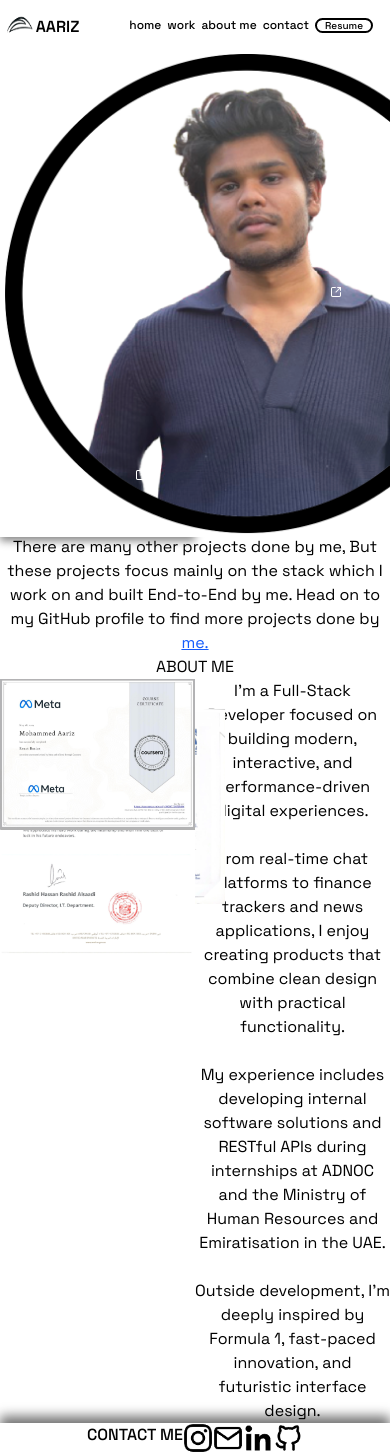
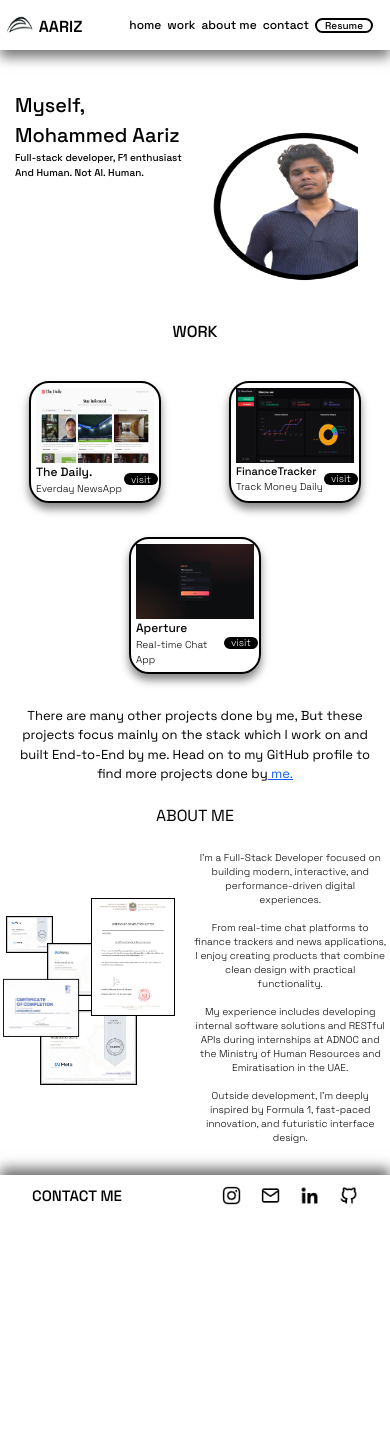
Before and after one commit to mohammedaarizofficial/personalportfolio, a React (Vite) app: page / in a window 390 px wide. After the commit the page ends 1217 px from the top, so only its background shows below. Built offline with nearby package versions, Linux system fonts and the light colour scheme.

Commit message:
Finished the responsiveness of the website , it works on iphone 13 pro. but there is some animation left to do and make it more responsive

```diff
--- a/src/App.tsx
+++ b/src/App.tsx
@@ -10,7 +10,7 @@ const Footer = lazy(()=>import('./components/Footer'));
 
 function App() {
   return (
-    <div className="min-h-screen flex flex-col" style={{minWidth:'370px'}}>
+    <div className="min-h-screen flex flex-col relative" >
         <Navbar />
         <Hero />
       <Suspense>
--- a/src/components/Aboutmesection.tsx
+++ b/src/components/Aboutmesection.tsx
@@ -6,28 +6,28 @@ import programming from "../assets/programmingwithjscert.png";
 
 function Aboutmesection(){
     return(
-        <div className="flex flex-col lg:gap-[10px] items-center lg:py-[108px] lg:mb-[100px] lg:mt-[100px]" id="aboutme">
+        <div className="flex flex-col lg:gap-[10px] items-center mb-[30px] lg:py-[108px] lg:mb-[100px] lg:mt-[100px]" id="aboutme">
             <div className="font-heading lg:text-nav-title">
                 ABOUT ME
             </div>
-            <div className="grid grid-cols-2 lg:px-[43px] lg:py-[10px]">
-                <div className="relative">
-                    <img src={adnoc} alt="Adnoc internship" width="263.33" height="344.24" loading="lazy" className="absolute lg:top-[240px] lg:left-[70px] logo lg:border-2 lg:border-primary lg:z-10 lg:hover:z-50 lg:hover:scale-180 lg:transition-all lg:duration-300 lg:ease-in-out lg:will-change-transform lg:hover:translate-x-[160px] lg:hover:-translate-y-[100px] cursor-pointer"/>
+            <div className="grid grid-cols-2 pt-[23px] pr-[3px] lg:px-[43px] lg:py-[10px] relative">
+                <div className="lg:relative">
+                    <img src={adnoc} alt="Adnoc internship" loading="lazy" className="absolute border w-[58px] h-[75.82px] top-[142px] left-[12px] lg:w-[263.33px] lg:h-[344.24px] lg:top-[240px] lg:left-[70px] logo lg:border-2 lg:border-primary z-10 lg:hover:z-50 lg:hover:scale-180 lg:transition-all lg:duration-300 lg:ease-in-out lg:will-change-transform lg:hover:translate-x-[160px] lg:hover:-translate-y-[100px] cursor-pointer"/>
 
                     <img src={intro} alt="Introduction to front-end Certificate" width="252" height="196" loading="lazy"
-                    className="absolute lg:top-[55px] lg:left-[96px] lg:border-2 lg:z-0 lg:border-primary lg:hover:z-50 lg:hover:scale-250 lg:hover:translate-x-[140px] lg:hover:translate-y-[200px] lg:transition-all lg:duration-300 lg:ease-in-out lg:will-change-transform cursor-pointer"/>
+                    className="absolute border w-[47px] h-[37px] top-[88px] left-[6px] lg:w-[252px] lg:h-[196px] lg:top-[55px] lg:left-[96px] lg:border-2 z-0 lg:border-primary lg:hover:z-50 lg:hover:scale-250 lg:hover:translate-x-[140px] lg:hover:translate-y-[200px] lg:transition-all lg:duration-300 lg:ease-in-out lg:will-change-transform cursor-pointer"/>
 
-                    <img src={sharjah} alt="Ministry of Human Resources and Emiratisation internship" width="297" height="420" loading="lazy"
-                    className="absolute lg:top-[55px] lg:left-[406px] lg:border-2 lg:z-10 lg:border-primary lg:hover:z-50 lg:hover:scale-150 lg:hover:-translate-x-[160px] lg:hover:translate-y-[70px]
+                    <img src={sharjah} alt="Ministry of Human Resources and Emiratisation internship" loading="lazy"
+                    className="absolute border w-[84px] h-[118px] top-[70px] left-[91px] lg:w-[297px] lg:h-[420px] lg:top-[55px] lg:left-[406px] lg:border-2 z-10 lg:border-primary lg:hover:z-50 lg:hover:scale-150 lg:hover:-translate-x-[160px] lg:hover:translate-y-[70px]
                     lg:transition-all lg:duration-300 lg:ease-in lg:will-change-transform cursor-pointer"/>
 
-                    <img src={programming} alt="Programming with JavaScript Certificate" width="209" height="162" loading="lazy"
-                    className="absolute lg:top-[200px] lg:left-[303px] lg:border-2 lg:border-primary lg:hover:z-50 lg:hover:scale-300 lg:transition-all lg:duration-300 lg:ease-in-out lg:will-change-transform lg:hover:-translate-x-[50px] lg:hover:translate-y-[50px] cursor-pointer"/>
+                    <img src={programming} alt="Programming with JavaScript Certificate" loading="lazy"
+                    className="absolute border w-[68px] h-[53px] top-[115px] left-[47px] lg:w-[209px] lg:h-[162px] lg:top-[200px] lg:left-[303px] lg:border-2 lg:border-primary lg:hover:z-50 lg:hover:scale-300 lg:transition-all lg:duration-300 lg:ease-in-out lg:will-change-transform lg:hover:-translate-x-[50px] lg:hover:translate-y-[50px] cursor-pointer"/>
 
-                    <img src={reactBasics} alt="React Basics Certificate" width="347" height="267" loading="lazy"
-                    className="absolute lg:top-[430px] lg:left-[250px] lg:border-2 lg:z-0 lg:border-primary lg:hover:z-50 lg:hover:scale-180 lg:hover:-translate-x-[50px] lg:hover:-translate-y-[240px] lg:transition-all lg:duration-300 lg:ease-in-out lg:will-change-transform cursor-pointer"/>
+                    <img src={reactBasics} alt="React Basics Certificate" loading="lazy"
+                    className="absolute border w-[97px] h-[75px] top-[182px] left-[40px] lg:w-[347px] lg:h-[267px] lg:top-[430px] lg:left-[250px] lg:border-2 z-0 lg:border-primary lg:hover:z-50 lg:hover:scale-180 lg:hover:-translate-x-[50px] lg:hover:-translate-y-[240px] lg:transition-all lg:duration-300 lg:ease-in-out lg:will-change-transform cursor-pointer"/>
                 </div>
-                <div className="font-heading lg:text-[24px] font-regular lg:leading-[48px] text-center">I’m a Full-Stack Developer focused on building modern, interactive, and performance-driven digital experiences.<br/><br/>
+                <div className="font-heading text-[10px] leading-[14px] lg:text-[24px] font-light lg:font-normal lg:leading-[48px] text-center">I’m a Full-Stack Developer focused on building modern, interactive, and performance-driven digital experiences.<br/><br/>
 
 From real-time chat platforms to finance trackers and news applications, I enjoy creating products that combine clean design with practical functionality.<br/><br/>
 
--- a/src/components/Button.tsx
+++ b/src/components/Button.tsx
@@ -8,13 +8,13 @@ interface ButtonProps{
 
 function Button({variant,content}:ButtonProps){
     const variantType = (variant==="primary")?"text-black border-[2px] lg:border-[5px] border-black hover:text-white hover:bg-black cursor-pointer transition-all duration-200 ease-in hover:scale-105":" text-white bg-black "
-    if(content==="VISIT"){
+    if(content==="visit"){
         return(
-            <div className={`flex rounded-[54px] ${variantType} justify-content-center items-center lg:gap-1 lg:p-[10px] cursor-pointer`}>
-                <div className={`lg:text-[15px] font-medium `}>
+            <div className={`flex rounded-[54px] ${variantType} justify-content-center justify-center items-center lg:gap-1 lg:p-[10px] cursor-pointer w-[34px] h-[12px] lg:w-[70.88px] lg:h-[42.5px]`}>
+                <div className={`text-[10px] font-light lg:text-[17px] lg:font-medium `}>
                     {content}
                 </div>
-                <img src={link} alt="link" className="invert w-[12px] h-[12px]" />
+                <img src={link} alt="link" className="invert w-[12px] h-[12px] hidden lg:inline" />
             </div>
         )
     }else{
--- a/src/components/Footer.tsx
+++ b/src/components/Footer.tsx
@@ -10,13 +10,13 @@ import mail from "../assets/mail.png";
 
 function Footer(){
     return(
-        <div className="flex flex-row lg:px-[37px] lg:py-[10px] shadow-footer justify-center lg:gap-[750px]" id="contact">
-            <div className="font-heading lg:text-hero-sub font-medium">CONTACT ME</div>
-            <div className="flex jusitfy-center lg:gap-[61px] lg:p-[10px] items-center">
+        <div className="flex flex-row items-center gap-[100px] py-[10px] lg:px-[37px] lg:py-[10px] shadow-footer justify-center lg:gap-[750px]" id="contact">
+            <div className="font-heading text-[15px] lg:text-hero-sub font-medium">CONTACT ME</div>
+            <div className="flex justify-center gap-[20px] lg:gap-[61px] lg:p-[10px] items-center ">
                 <Tooltip>
                     <TooltipTrigger asChild>
                         <a href="https://www.instagram.com/mohd.aarizzz/?hl=en" target="_blank" className="cursor-pointer">
-                            <img src={insta} alt="instagram" width="30" height="30" loading="lazy"/>
+                            <img src={insta} alt="instagram" loading="lazy" className="w-[19px] h-[19px] lg:w-[30px] lg:h-[30px]"/>
                         </a>
                     </TooltipTrigger>
                     <TooltipContent className="fill-primary bg-primary text-white" arrowClassName="bg-primary fill-primary">
@@ -27,7 +27,7 @@ function Footer(){
                 <Tooltip>
                     <TooltipTrigger asChild>
                         <a href="mailto:mohd.aariz.official@gmail.com" target="_blank" className="cursor-pointer">
-                            <img src={mail} alt="mail to Mohammed Aariz" width="30" height="30" loading="lazy"/>
+                            <img src={mail} alt="mail to Mohammed Aariz" loading="lazy" className="w-[19px] h-[19px] lg:w-[30px] lg:h-[30px]"/>
                         </a>
                     </TooltipTrigger>
                     <TooltipContent className="fill-primary bg-primary text-white" arrowClassName="bg-primary fill-primary">
@@ -38,7 +38,7 @@ function Footer(){
                 <Tooltip>
                     <TooltipTrigger asChild>
                         <a href="https://www.linkedin.com/in/mohammedaariz/" target="_blank" className="cursor-pointer">
-                            <img src={linkedin} alt="LinkedIn" width="30" height="30" loading="lazy"/>
+                            <img src={linkedin} alt="LinkedIn" className="w-[19px] h-[19px] lg:w-[30px] lg:h-[30px]" loading="lazy"/>
                         </a>
                     </TooltipTrigger>
                     <TooltipContent className="fill-primary bg-primary text-white" arrowClassName="bg-primary fill-primary">
@@ -48,8 +48,8 @@ function Footer(){
 
                 <Tooltip>
                     <TooltipTrigger asChild>
-                        <a href="https://github.com/mohammedaarizofficial" target="_blank" style={{width:'30px', height:"30px"}} className="cursor-pointer">
-                            <img src={github} alt="Github" width="30" height="30" loading="lazy"/>
+                        <a href="https://github.com/mohammedaarizofficial" target="_blank" className="cursor-pointer w-[19px] h-[19px] lg:w-[30px] lg:h-[30px]">
+                            <img src={github} alt="Github" className="w-[19px] h-[19px] lg:w-[30px] lg:h-[30px]"loading="lazy"/>
                         </a>
                     </TooltipTrigger>
                     <TooltipContent className="fill-primary bg-primary text-white" arrowClassName="bg-primary fill-primary">
--- a/src/components/Hero.tsx
+++ b/src/components/Hero.tsx
@@ -7,14 +7,14 @@ import profileBanner from "../assets/profileedited.png";
 
 function Hero(){
     return(
-        <div className="flex flex-col relative lg:pt-[150px] lg:pl-[87px]">
-            <div className="lg:text-hero-banner font-heading font-medium">Myself,<br/>
+        <div className="flex flex-col pt-[40px] pl-[15px] lg:pt-[150px] lg:pl-[87px] pb-[100px] lg:relative">
+            <div className="lg:text-hero-banner font-heading font-medium text-[20px]">Myself,<br/>
                 Mohammed Aariz
             </div>
-            <div className="lg:text-hero-sub font-heading font-medium">Full-stack developer, F1 enthusiast<br/>And Human. Not AI. Human.</div>
+            <div className="lg:text-hero-sub font-heading font-medium text-[10px]">Full-stack developer, F1 enthusiast<br/>And Human. Not AI. Human.</div>
             <Tooltip>
                 <TooltipTrigger asChild>
-                    <img src={profileBanner} alt="profile photo" className="absolute lg:left-[1083px] lg:top-[241px] lg:w-[429.22px] lg:h-[600px] lg:hover:w-[566.22px] lg:hover:h-[782px] lg:hover:left-[946px] lg:hover:top-[90px] lg:transition-all lg:will-change-transform lg:duration-1000 lg:ease-in-out" />
+                    <img src={profileBanner} alt="profile photo" className="absolute w-[146.14px] h-[149px] left-[212px] top-[132px] lg:left-[1083px] lg:top-[241px] lg:w-[429.22px] lg:h-[600px] lg:hover:w-[566.22px] lg:hover:h-[782px] lg:hover:left-[946px] lg:hover:top-[90px] lg:transition-all lg:will-change-transform lg:duration-1000 lg:ease-in-out" />
                 </TooltipTrigger>
                 <TooltipContent className="font-heading lg:text-3xl lg:bg-tooltip lg:px-3 lg:py-2 lg:text-white" arrowClassName="lg:bg-tooltip lg:fill-tooltip">
                     <h1>Hi!</h1>
--- a/src/components/Navbar.tsx
+++ b/src/components/Navbar.tsx
@@ -4,7 +4,7 @@ import logo from "../assets/logo.png";
 function Navbar(){
     return(
         <div className="flex flex-row shadow-navbar lg:pl-6.25 lg:py-[10px] lg:gap-[1px] w-full justify-center lg:h-[121px] h-[50px]" id="home">
-            <div className="flex flex-row lg:gap-[30px] justify-self-start items-center cursor-pointer lg:w-[345.64px] pl-[5px]">
+            <div className="flex flex-row lg:gap-[30px] gap-[3px] justify-self-start items-center cursor-pointer lg:w-[345.64px] pl-[5px]">
                 <img src={logo} alt="Logo" className="
                 w-[30.03px] h-[25.61px]
                 lg:w-[150px] lg:h-[100px] lg:pl-[5px]"/>
--- a/src/components/Projectcard.tsx
+++ b/src/components/Projectcard.tsx
@@ -8,22 +8,23 @@ interface ProjectcardProps{
 }
 
 function Projectcard({image,title,description,link}:ProjectcardProps){
-    const FinanceTrackerTitle = title==="FinanceTracker"?"lg:text-[25px] font-medium":"lg:text-[32px] font-medium";
+    const FinanceTrackerTitle = title==="FinanceTracker"?"text-[11px] lg:text-[25px] font-medium":"text-[12px] lg:text-[32px] font-medium";
     const FinanceTrackerPadding = title==="FinanceTracker"?"lg:px-[10px] lg:pt-[8px]":"lg:px-[9px]";
     return(
-        <div className="lg:px-[15px] lg:py-[13px] lg:mb-[50px] lg:border-[3px] lg:rounded-card flex flex-col shadow-card lg:gap-[21px] lg:border-primary
+        <div className="rounded-[20px] px-[5px] py-[5px] border-2 w-[132px] my-3 lg:w-auto
+        lg:px-[15px] lg:py-[13px] lg:mb-[50px] lg:border-[3px] lg:rounded-card flex flex-col shadow-card lg:gap-[21px] lg:border-primary
         lg:hover:scale-105 lg:hover:-translate-y-2 lg:transition lg:duration-300 lg:ease-in-out lg:hover:shadow-hover">
-            <img src={image} width="383.35" height="216.53" loading="lazy"/>
-            <div className={`grid grid-cols-2 ${FinanceTrackerPadding}`}>
+            <img src={image} loading="lazy" className="w-[132px] h-[74.82px] lg:w-[383.5px] lg:h-[216.53px]"/>
+            <div className={`grid lg:grid-cols-2 grid-cols-[88px_1fr]  ${FinanceTrackerPadding} w-[132px] lg:w-auto`}>
                 <div className="flex flex-col font-heading lg:text-[32px] lg:justify-self-start">
                     <div className={`font-heading ${FinanceTrackerTitle}`}>{title}</div>
-                    <div className="font-body lg:text-[20px]">{description}</div>
+                    <div className="font-body text-[10px] font-extralight lg:font-normal lg:text-[20px]">{description}</div>
                 </div>
-                <div className="lg:self-center lg:justify-self-end">
+                <div className="self-center justify-self-end pr-[12px] lg:pr-[0px]">
                     <a href={link} target="_blank">
                         <Button
                             variant="secondary"
-                            content="VISIT"
+                            content="visit"
                         />
                     </a>
                 </div>
--- a/src/components/Worksection.tsx
+++ b/src/components/Worksection.tsx
@@ -8,20 +8,22 @@ const Projectcard = lazy(()=>import("./Projectcard"));
 
 function Worksection(){
     return(
-        <div className="flex flex-col justify-items-center lg:mt-[350px]" id="work">
+        <div className="flex flex-col justify-items-center lg:mt-[80px] mt-[40px]" id="work">
             <div className="font-heading lg:text-nav-title font-medium text-center">WORK</div>
-            <div className="grid grid-cols-2 lg:flex lg:gap-[50px] lg:justify-center lg:px-[50px] lg:pt-[100px]">
+            <div className="grid grid-cols-2 gap-[10px] mt-[25px] lg:flex lg:gap-[50px] justify-center justify-items-center lg:px-[50px] lg:pt-[100px]">
                 <Suspense fallback={<div>Loading...</div>}>
                     <Projectcard image={theDaily} title="The Daily." description="Everday NewsApp" link="https://newsapp-three-zeta.vercel.app/"/>
                 </Suspense>
                 <Suspense fallback={<div>Loading...</div>}>
                     <Projectcard image={financeTracker} title="FinanceTracker" description="Track Money Daily" link="https://financetracker-wine.vercel.app/"/>
                 </Suspense>
-                <Suspense fallback={<div>Loading...</div>}>
-                    <Projectcard image={aperture} title="Aperture" description="Real-time Chat App" link="https://chattoday-theta.vercel.app/"/>
-                </Suspense>
+                <div className="col-span-2 flex justify-center lg:flex-none lg:col-span-1">
+                    <Suspense fallback={<div>Loading...</div>}>
+                        <Projectcard image={aperture} title="Aperture" description="Real-time Chat App" link="https://chattoday-theta.vercel.app/"/>
+                    </Suspense>
+                </div>
             </div>
-            <div className="font-heading text-center lg:text-nav-item lg:px-5">
+            <div className="font-heading text-center text-[13px] xs:leading-[25px] px-3 my-5 lg:text-nav-item lg:px-5">
                 There are many other projects done by me, But these projects focus mainly on the stack which I work on and built End-to-End by me. Head on to my GitHub profile to find more projects done by
                 <a href="https://github.com/mohammedaarizofficial" target="_blank" className="underline text-blue-600"> me.</a>
             </div>
```
